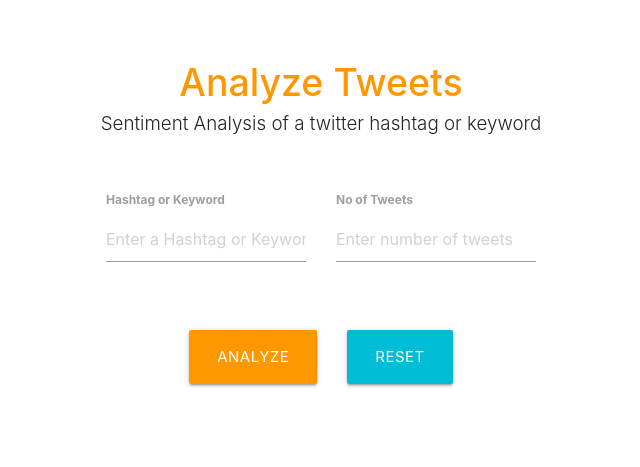
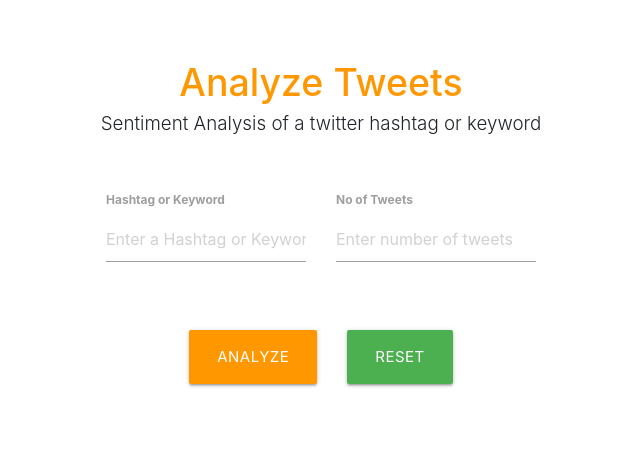
Before and after one commit to kashastic/twitter-sentiment-analysis, a Flask app: page / in a window 1280 px wide. Shown: the top 467 px of the page, without its empty margins (319-959 px from the left). Run offline with Flask 2, Linux system fonts and the light colour scheme; some libraries are stand-ins or nearby versions.

Commit message:
Update index_tsa.html

```diff
--- a/templates/index_tsa.html
+++ b/templates/index_tsa.html
@@ -102,7 +102,7 @@
       <div class="d-flex justify-content-center">
 
           <button type="submit" id="getData" class="btn-large waves-effect waves-light orange">Analyze</button>
-          <button type="reset" id="resetData" class="btn-large waves-effect waves-light cyan">Reset</button>
+          <button type="reset" id="resetData" class="btn-large waves-effect waves-light green">Reset</button>
       </div>
       <br>
       <br>
```
